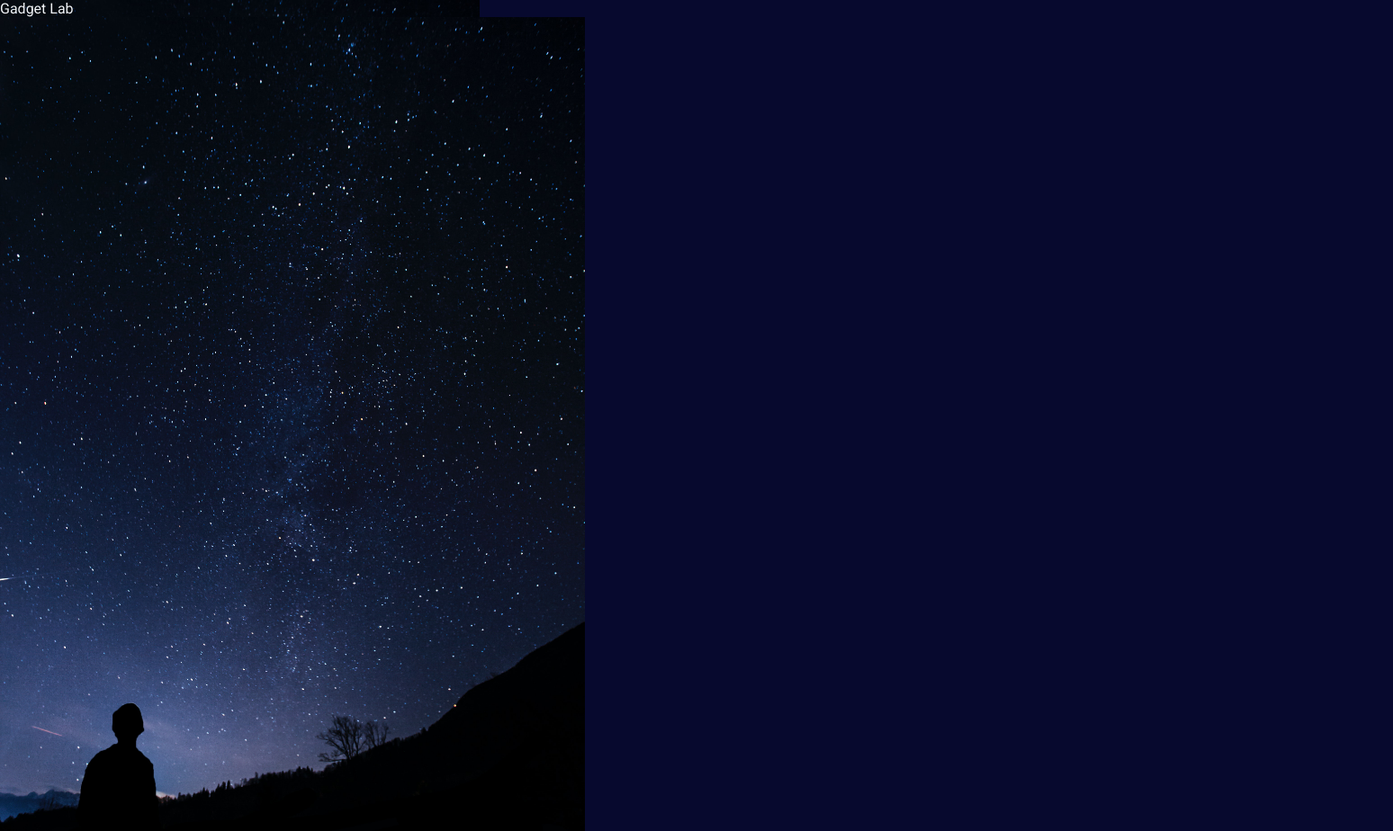
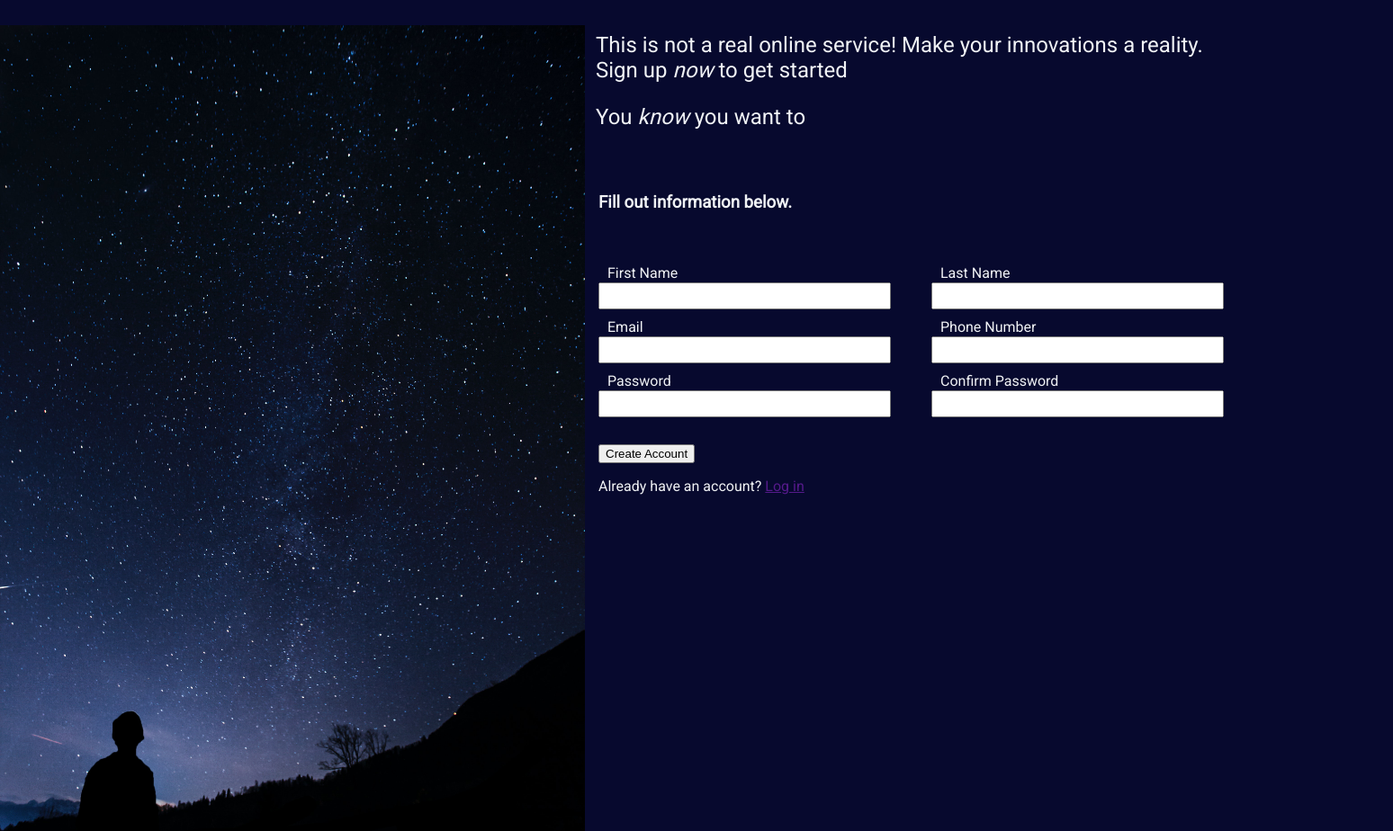
Before and after one commit to rlaw28/Sign-up-form, a plain HTML site: page index.html in a window 1280 px wide. Shown: the top 924 px of the page at 90% size, 1548 px wide, since content can reach past the window. Drawn offline with Linux system fonts and the light colour scheme.

Commit message:
Add styles and postioning to banner and credit divs.

```diff
--- a/style.css
+++ b/style.css
@@ -7,12 +7,9 @@
 
 body{
     display: flex;
-    flex-direction: column;
-    height: 100vh;
+    flex-direction: row;
     width:100vw;
     margin: 0;
-    background: no-repeat left url(./night-sky.jpg);
-    background-size: contain;
     background-color: var(--main-bg);
     font-family: 'Roboto', sans-serif;
     color: #f0f2f5;
@@ -29,11 +26,20 @@ label, input {
         height: 30px;
 }
 
-.container{
-    width: 663px;
+.banner{
+    display: flex;
+    justify-content: center;
     position: relative;
-    left: 580px;
-    padding:15px;
+    bottom: 65%;
+    width: 650px;
+    font-size: 1.5rem;
+    background-color: black;
+}
+.credit{
+    display: flex;
+    justify-content: center;
+    position: relative;
+    bottom: 15%;
 }
 
 .service-p{
@@ -52,8 +58,3 @@ label, input {
 .button-section, h3{
     padding: 15px;
 }
-
-.credit-wrapper{
-    position: relative;
-    top: 485px;
-}
```
